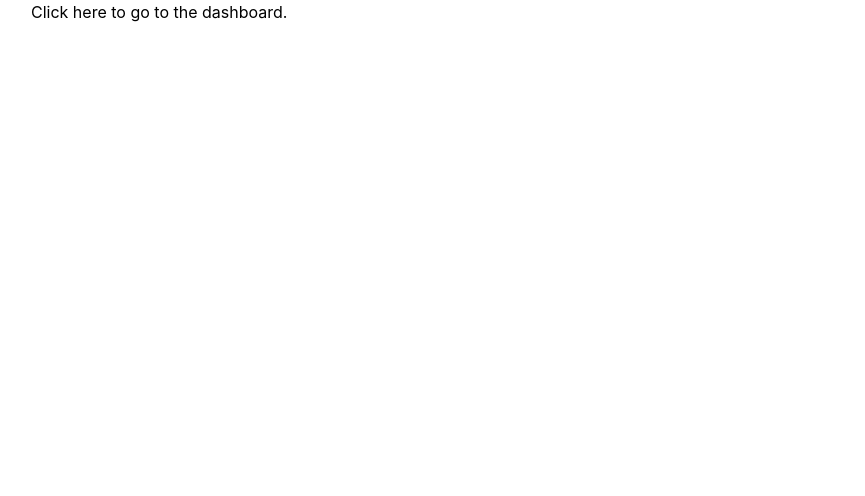
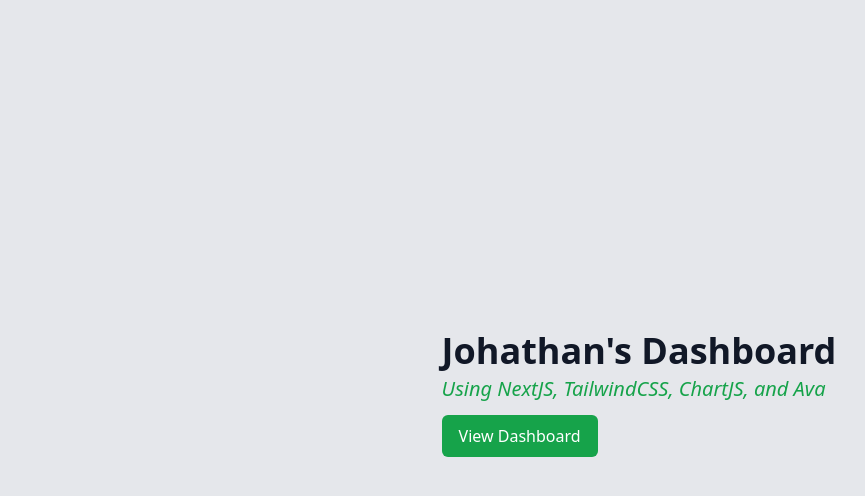
Before and after one commit to Kalashnikkov/getter-test, a Next.js app: page / in a window 1280 px wide. Shown: the top 496 px of the page, without its empty margins (1-866 px from the left). Built offline with nearby package versions, Linux system fonts and the light colour scheme.

Commit message:
Tailwind CSS Styling

```diff
--- a/pages/index.js
+++ b/pages/index.js
@@ -1,12 +1,23 @@
-import styles from '../styles/Home.module.css'
 import Link from 'next/link'
 
 export default function Home() {
   return (
-    <div className={styles.container}>
-      <Link href="/sales-dashboard">
-        <a>Click here to go to the dashboard.</a>
-      </Link>
+    <div class="bg-gray-200 h-screen flex items-center justify-center">
+      <div class="px-5 flex flex-col">
+        <h2 class="text-gray-900">
+          <div class="text-4xl block font-extrabold">Johathan's Dashboard</div>
+          <div class="text-xl block text-green-600 mt-1 italic">Using NextJS, TailwindCSS, ChartJS, and Ava</div>
+        </h2>
+        <div class="flex items-center">
+          <div class="my-3">
+            <Link href="/sales-dashboard">
+              <button class="px-4 py-2 border border-transparent font-medium rounded-md text-white bg-green-600 hover:bg-green-700">
+                View Dashboard
+              </button>
+            </Link>
+          </div>
+        </div>
+      </div>
     </div>
   )
 }
--- a/styles/globals.css
+++ b/styles/globals.css
@@ -1,20 +1,3 @@
-html,
-body {
-  padding: 0;
-  margin: 0;
-  font-family: -apple-system, BlinkMacSystemFont, Segoe UI, Roboto, Oxygen,
-    Ubuntu, Cantarell, Fira Sans, Droid Sans, Helvetica Neue, sans-serif;
-}
-
-a {
-  color: inherit;
-  text-decoration: none;
-}
-
-* {
-  box-sizing: border-box;
-}
-
 @tailwind base;
 @tailwind components;
 @tailwind utilities;
```
